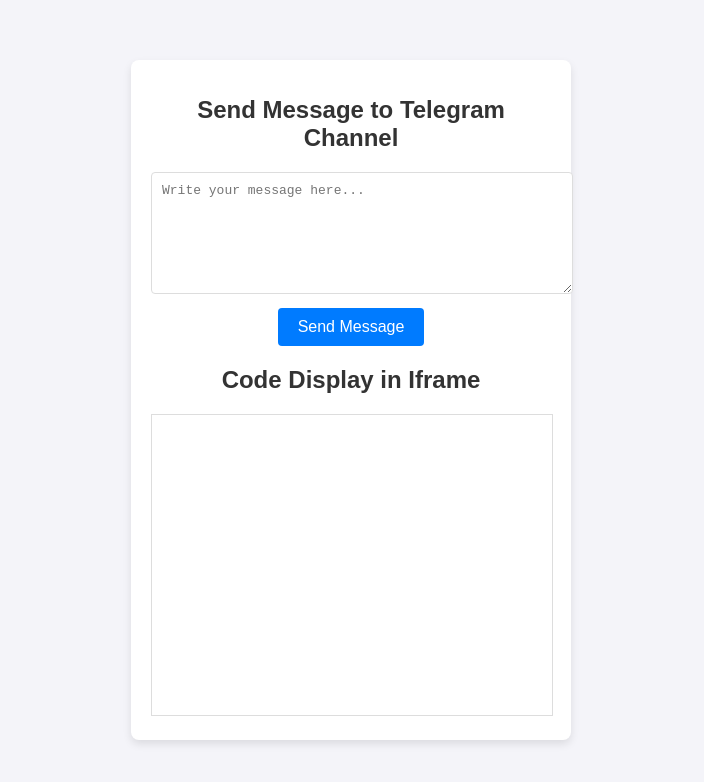
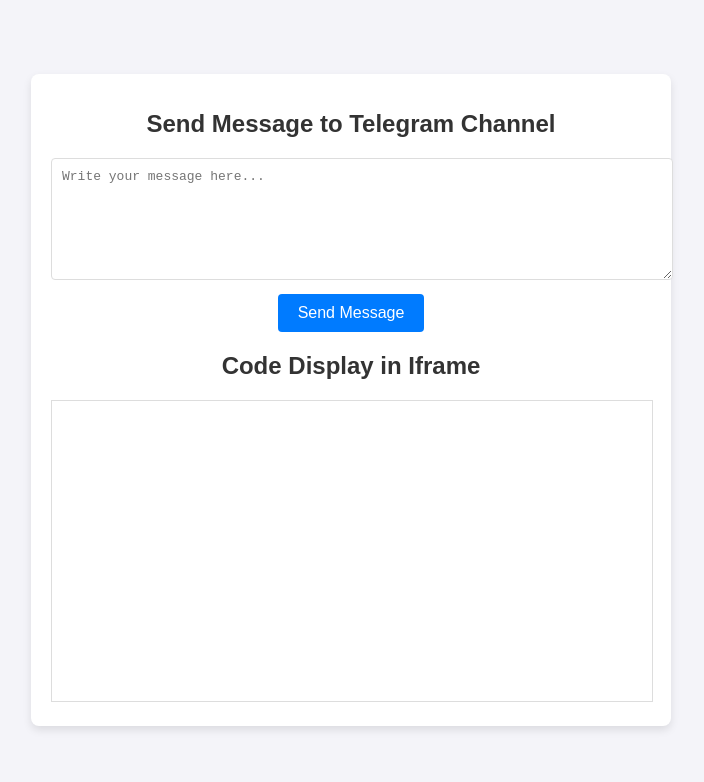
Before and after one commit to andersonpaul4640/riadhelp, a plain HTML site: page index.html in a window 1280 px wide. Shown: the whole page, without its empty margins (289-993 px from the left). Drawn offline with Linux system fonts and the light colour scheme.

Commit message:
style.css

```diff
--- a/style.css
+++ b/style.css
@@ -16,11 +16,11 @@
     border-radius: 8px;
     box-shadow: 0 4px 8px rgba(0, 0, 0, 0.1);
     text-align: center;
-    max-width: 400px;
+    max-width: 600px;
     width: 100%;
 }
 
-h1 {
+h1, h2 {
     font-size: 1.5em;
     margin-bottom: 20px;
 }
```
